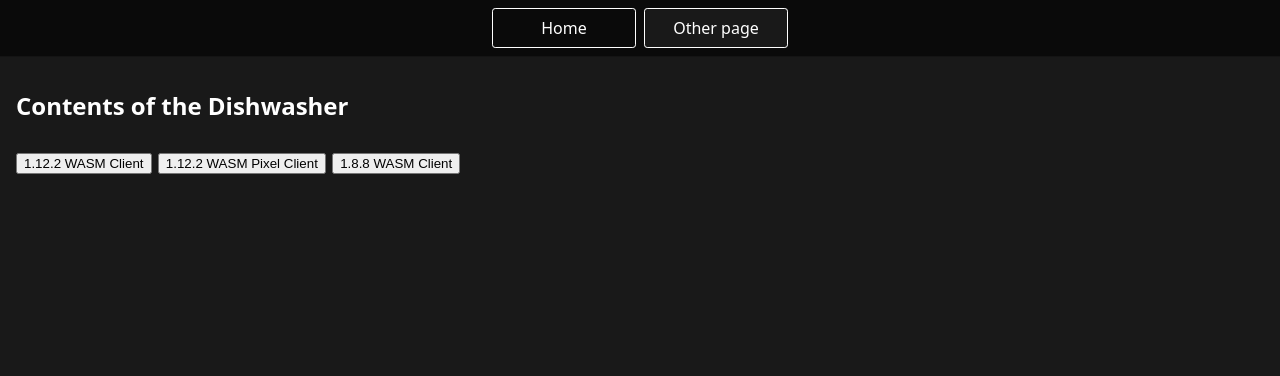
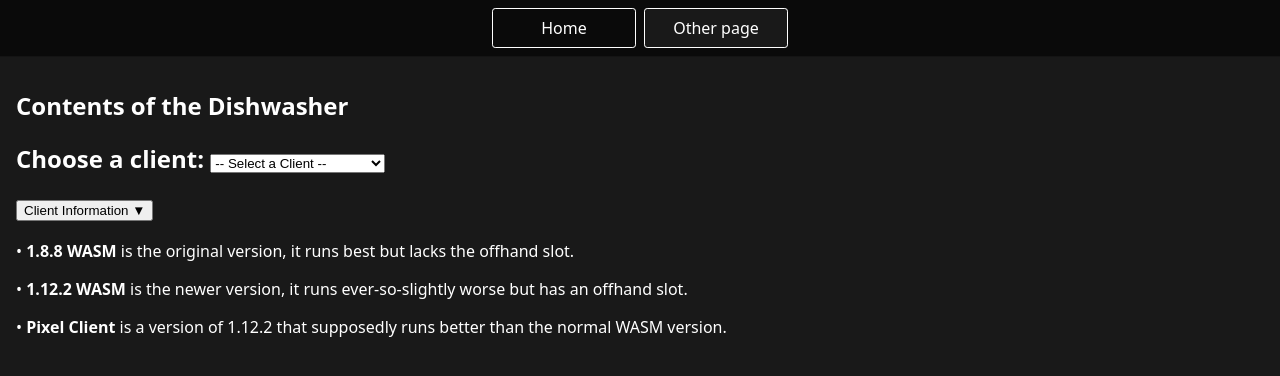
Before and after one commit to oshyfraz/ThePortal, a website: page page2.html in a window 1280 px wide. Drawn offline with Linux system fonts and the light colour scheme.

Commit message:
Update page2.html
Removed the js function (moved to an actual js script)
Added a dropdown to select clients
Added a fancy dropdown to explain each client

```diff
--- a/page2.html
+++ b/page2.html
@@ -1,4 +1,5 @@
 <!DOCTYPE html>
+<script src="script.js"></script>
 <html lang="en">
   <head>
     <title>Other page</title>
@@ -9,55 +10,30 @@
   </head>
   <body>
     <nav>
-      <!-- FIXED: Removed leading slashes so navigation works perfectly on GitHub Pages -->
       <a href="index.html">Home</a>
       <a href="page2.html" aria-current="page">Other page</a>
     </nav>
     <main>
       <h1>Contents of the Dishwasher</h1>
       <h2>
-        <button type="button" onclick="loadPageAsBlank('1.12.2wasm.html')">1.12.2 WASM Client</button>
-        <button type="button" onclick="loadPageAsBlank('Pixel_1.12.2wasm.html')">1.12.2 WASM Pixel Client</button>
-        <button type="button" onclick="loadPageAsBlank('1.8.8wasm.html')">1.8.8 WASM Client</button>
-
-        <script>
-        function loadPageAsBlank(fileName) {
-          // 1. Open a new window pointed to about:blank
-          const win = window.open('about:blank', '_blank');
-
-          if (!win) {
-            alert('Pop-up blocked! Please allow pop-ups for this site.');
-            return;
-          }
-
-          // 2. Set the tab title explicitly to about:blank
-          win.document.title = 'about:blank';
-
-          // 3. Prevent scrollbars on the parent about:blank document body
-          win.document.body.style.margin = '0';
-          win.document.body.style.height = '100vh';
-          win.document.body.style.overflow = 'hidden';
-          win.document.body.style.backgroundColor = '#000'; // Matches Eaglercraft black loading screen
-
-          // 4. Create a full-screen iframe
-          const iframe = win.document.createElement('iframe');
-          iframe.style.width = '100%';
-          iframe.style.height = '100%';
-          iframe.style.border = 'none';
-          iframe.style.outline = 'none';
-
-          // CRITICAL FIXED ADDITION: Allows all clients to use fullscreen and lock your mouse cursor
-          iframe.setAttribute('allow', 'fullscreen; pointer-lock');
-
-          // 5. Build the path relative to the current folder location
-          const currentPath = window.location.pathname.substring(0, window.location.pathname.lastIndexOf('/') + 1);
-          iframe.src = window.location.origin + currentPath + fileName;
-
-          // 6. Append the iframe to the about:blank body
-          win.document.body.appendChild(iframe);
-        }
-        </script>
+        <label for="clientSelect">Choose a client:</label>
+        <select id="clientSelect" onchange="loadPageAsBlank(this.value)">
+            <option value="" disabled selected>-- Select a Client --</option>
+            <option value="1.12.2wasm.html">1.12.2 WASM Client</option>
+            <option value="Pixel_1.12.2wasm.html">1.12.2 WASM Pixel Client</option>
+            <option value="1.8.8wasm.html">1.8.8 WASM Client</option>
+        </select>
       </h2>
+      <h3>
+       <button type="button" class="dropdown-btn" onclick="toggleInfo()">
+       Client Information ▼
+       </button>
+      </h3>
+      <div id="infoPanel" class="info-content">
+        <p> • <strong>1.8.8 WASM</strong> is the original version, it runs best but lacks the offhand slot.</p>
+        <p> • <strong>1.12.2 WASM</strong> is the newer version, it runs ever-so-slightly worse but has an offhand slot.</p>
+        <p> • <strong>Pixel Client</strong> is a version of 1.12.2 that supposedly runs better than the normal WASM version.</p>
+      </div>
     </main>
   </body>
 </html>
```
